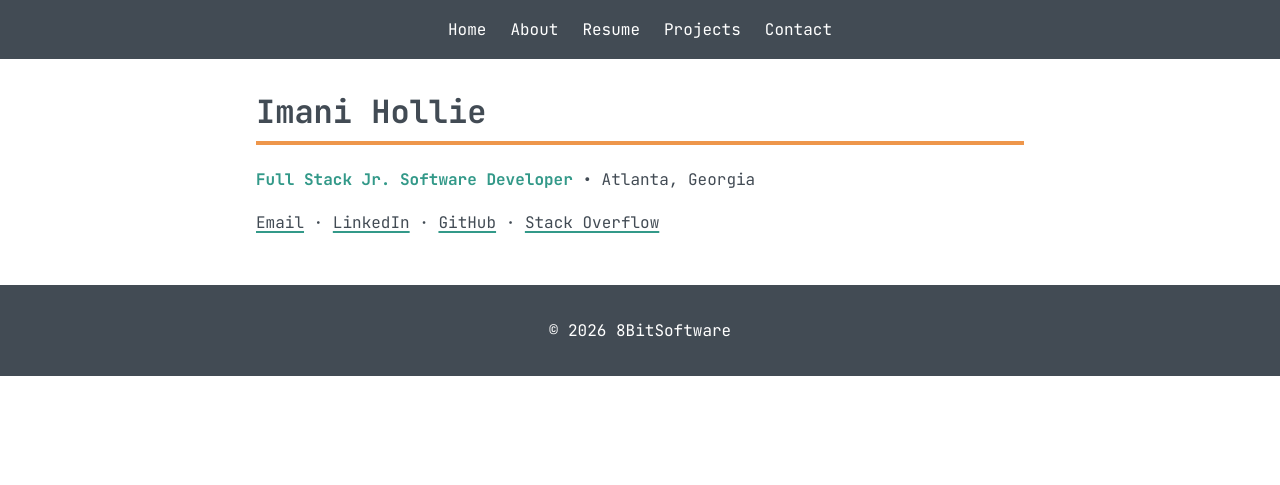
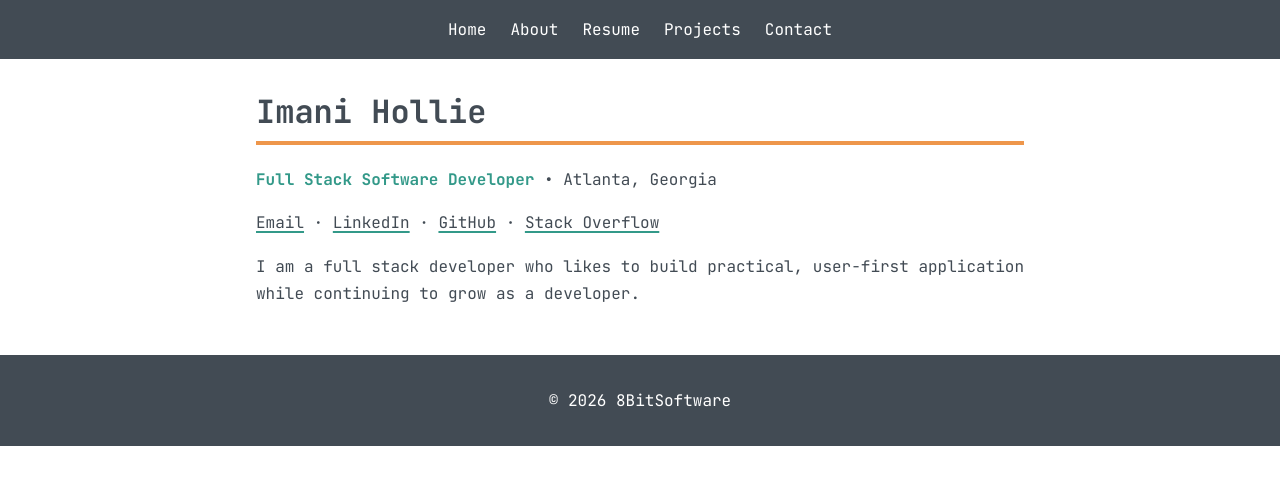
Before and after one commit to 8Bitsian/Resume, a Jekyll site: the page built from pages/index.md, in a window 1280 px wide. Shown: the top 485 px of the page. Built offline with Jekyll 4.4.1, drawn with Linux system fonts in a browser that asks for light colours.

Commit message:
Revise title and add personal statement
Updated title to reflect current role and added a brief personal statement.

```diff
--- a/pages/index.md
+++ b/pages/index.md
@@ -5,6 +5,8 @@ permalink: /
 ---
 
 # Imani Hollie
-**Full Stack Jr. Software Developer** • Atlanta, Georgia
+**Full Stack Software Developer** • Atlanta, Georgia
 
 [Email](mailto:8BitSoftware@gmail.com) · [LinkedIn](https://www.linkedin.com/in/imani-hollie/) · [GitHub](https://github.com/8Bitsian) · [Stack Overflow](https://stackoverflow.com/users/32219858/8bitsoftware)
+
+I am a full stack developer who likes to build practical, user-first application while continuing to grow as a developer.
```
